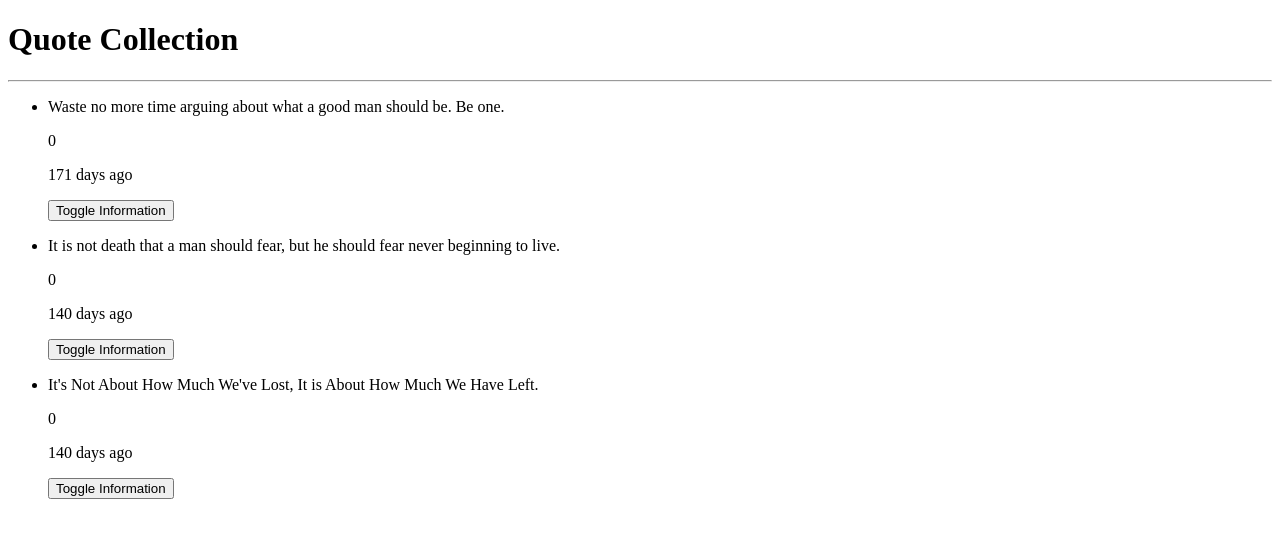
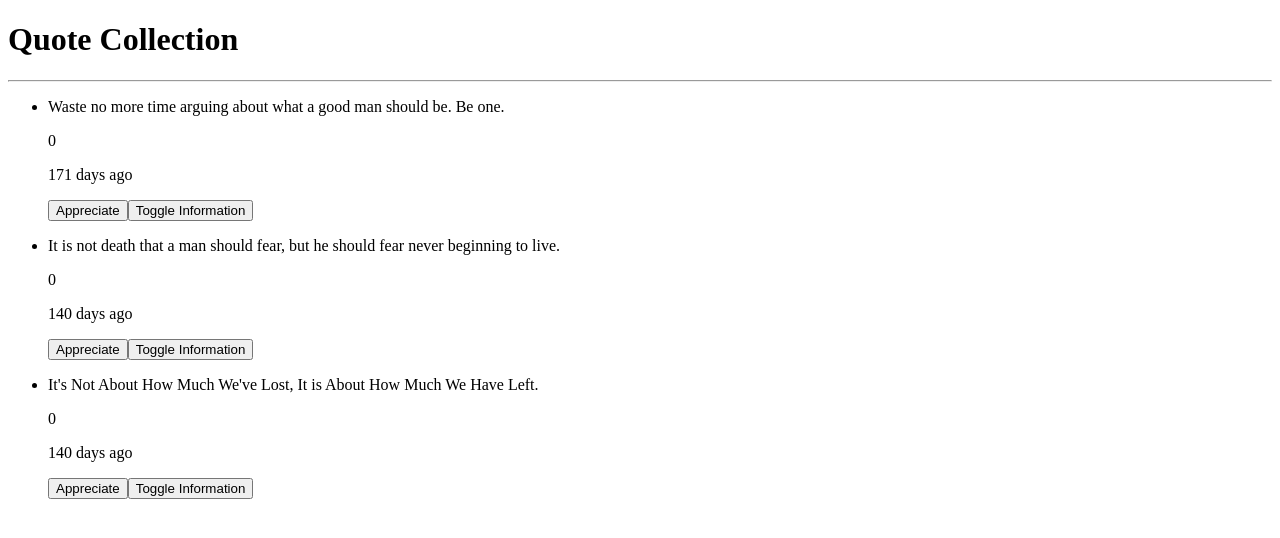
Before and after one commit to GLouisG/thequote, an Angular app in the folder thequote/: page / in a window 1280 px wide. Shown: the top 538 px of the page. Built offline with nearby package versions, Linux system fonts and the light colour scheme.

Commit message:
add appreciate button with score increasing functionality

```diff
--- a/thequote/src/app/appreciate/appreciate.component.ts
+++ b/thequote/src/app/appreciate/appreciate.component.ts
@@ -1,5 +1,5 @@
-import { Component, OnInit } from '@angular/core';
-
+import { Component, OnInit,} from '@angular/core';
+import { Quote } from '../quote';
 @Component({
   selector: 'app-appreciate',
   templateUrl: './appreciate.component.html',
@@ -7,6 +7,7 @@ import { Component, OnInit } from '@angular/core';
 })
 export class AppreciateComponent implements OnInit {
 
+
   constructor() { }
 
   ngOnInit(): void {
--- a/thequote/src/app/quote/quote.component.html
+++ b/thequote/src/app/quote/quote.component.html
@@ -6,6 +6,7 @@
         <p>{{quote.name}}</p>
         <p>{{quote.score}}</p>
         <p>{{quote.uploadDate|dateCount}} days ago</p>
+        <button (click)='appreciateClick(i)'>Appreciate</button>
         <button (click)='toggleInfo(i)'>Toggle Information</button>
         <div *ngIf='quote.showInfo'>
           <app-quote-info (toDispose)='disposeQuote($event, i)'  [quote]='quote'></app-quote-info><!-- binding the property from quote to quote info -->
--- a/thequote/src/app/quote/quote.component.ts
+++ b/thequote/src/app/quote/quote.component.ts
@@ -21,6 +21,9 @@ export class QuoteComponent implements OnInit {
       this.quotes.splice(index,1);
     }
   }
+  appreciateClick(index:number){
+    this.quotes[index].score++;
+  }
   constructor() { }
 
   ngOnInit(): void {
```
